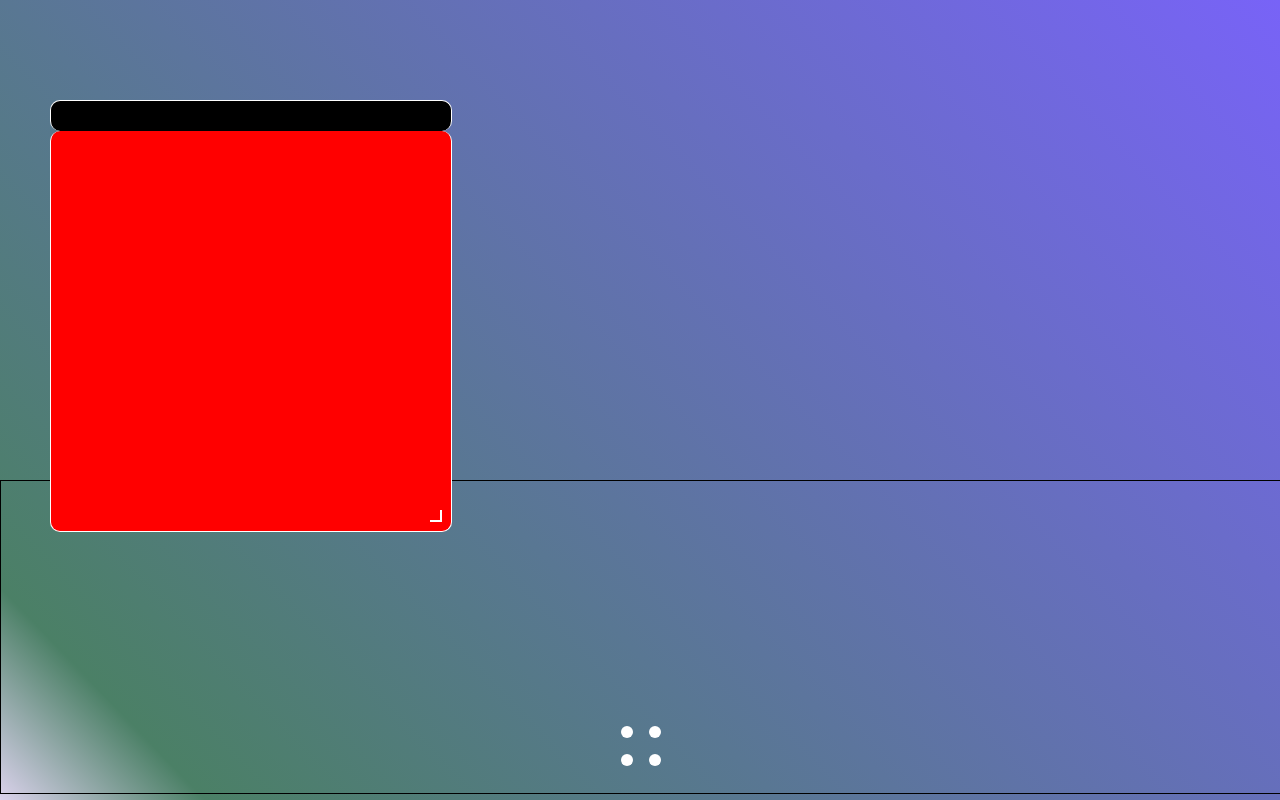
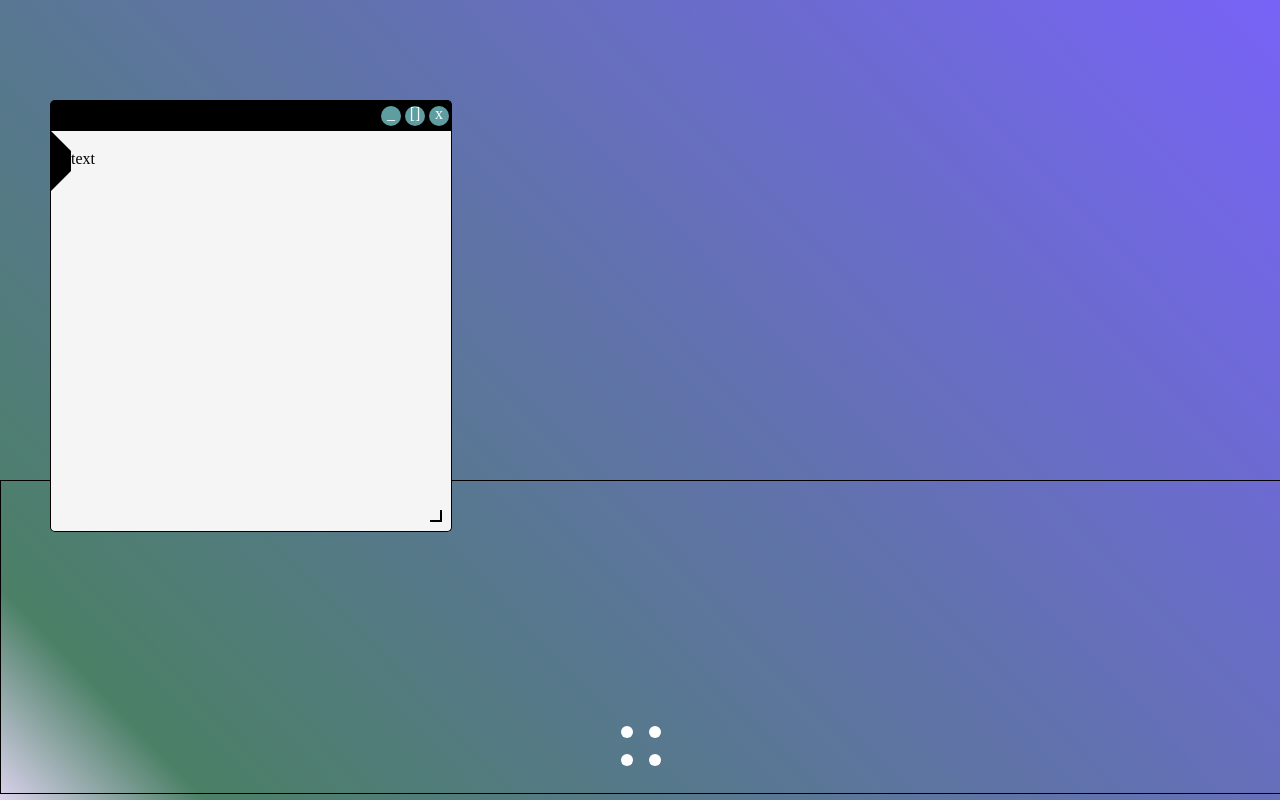
Before and after one commit to TomaszBeben/portfolio_v2, a React (Create React App) app: page / in a window 1280 px wide. Built offline with nearby package versions, Linux system fonts and the light colour scheme.

Commit message:
content folder first view

```diff
--- a/src/components/ContentFolder.js
+++ b/src/components/ContentFolder.js
@@ -1,5 +1,6 @@
 import React from 'react'
 import Draggable from 'react-draggable';
+import FolderCard from './FolderCard';
 
 const ContentFolder = () => {
     return (
@@ -7,9 +8,14 @@ const ContentFolder = () => {
             <div className='content-folder-area'>
                 <Draggable handle='.content-folder-toolbar' defaultPosition={{ x: 50, y: 100 }} bounds='.main--Page--Background'>
                     <div className='draggable-library'>
-                        <div className='content-folder-toolbar'></div>
+                        <div className='content-folder-toolbar'>
+                            <div className='content-folder-toolbar-nav'>_</div>
+                            <div className='content-folder-toolbar-nav'>[]</div>
+                            <div className='content-folder-toolbar-nav'>x</div>
+                        </div>
                         <div className='content-folder-content'>
-                        <div className='content-folder-resize-handle'></div>
+                            <FolderCard/>
+                        <   div className='content-folder-resize-handle'></div>
                         </div>
                     </div>
                 </Draggable>
--- /dev/null
+++ b/src/components/FolderCard.js
@@ -0,0 +1,11 @@
+import React from 'react'
+
+const FolderCard = () => {
+    return (
+        <div className='folder-card'>
+            <div className='folder-card-text'>text</div>
+        </div>
+    )
+}
+
+export default FolderCard
--- a/src/style/_contentFolder.scss
+++ b/src/style/_contentFolder.scss
@@ -9,23 +9,26 @@
 }
 
 .content-folder-toolbar {
-    border-radius: 10px;
+    border-radius: 5px 5px 0 0;
     width: 400px;
     height: 30px;
     background-color: black;
-    border-top: 1px solid white;
-    border-left: 1px solid white;
-    border-right: 1px solid white;
+    border-top: 1px solid black;
+    border-left: 1px solid black;
+    border-right: 1px solid black;
+    display: flex;
+    justify-content: flex-end;
+    align-items: center;
 }
 
 .content-folder-content {
-    border-radius: 10px;
+    border-radius: 0 0 5px 5px;
     width: 400px;
     height: 400px;
-    background-color: red;
-    border-bottom: 1px solid white;
-    border-left: 1px solid white;
-    border-right: 1px solid white;
+    background-color: whitesmoke;
+    border-bottom: 1px solid black;
+    border-left: 1px solid black;
+    border-right: 1px solid black;
 }
 
 .content-folder-resize-handle {
@@ -34,6 +37,18 @@
     top: 95%;
     width: 10px;
     height: 10px;
-    border-right: 2px double white;
-    border-bottom: 2px double white;
+    border-right: 2px solid black;
+    border-bottom: 2px solid black;
 }
+
+.content-folder-toolbar-nav {
+    color: white;
+    width: 20px;
+    height: 20px;
+    background-color: cadetblue;
+    text-align: center;
+    border-radius: 50%;
+    margin-left: 2px;
+    margin-right: 2px;
+    cursor: pointer;
+}
--- /dev/null
+++ b/src/style/_folderCard.scss
@@ -0,0 +1,7 @@
+.folder-card {
+    width: 0;
+    height: 20px;
+    border-top: 20px solid transparent;
+    border-bottom: 20px solid transparent;
+    border-left: 20px solid black;
+}
--- a/src/style/index.scss
+++ b/src/style/index.scss
@@ -3,3 +3,4 @@
 @import './_menuButton.scss';
 @import './_navElements.scss';
 @import './_contentFolder.scss';
+@import './folderCard';
```
Also changed, not shown: 1 other file (tests, documents, lock files or other folders).
